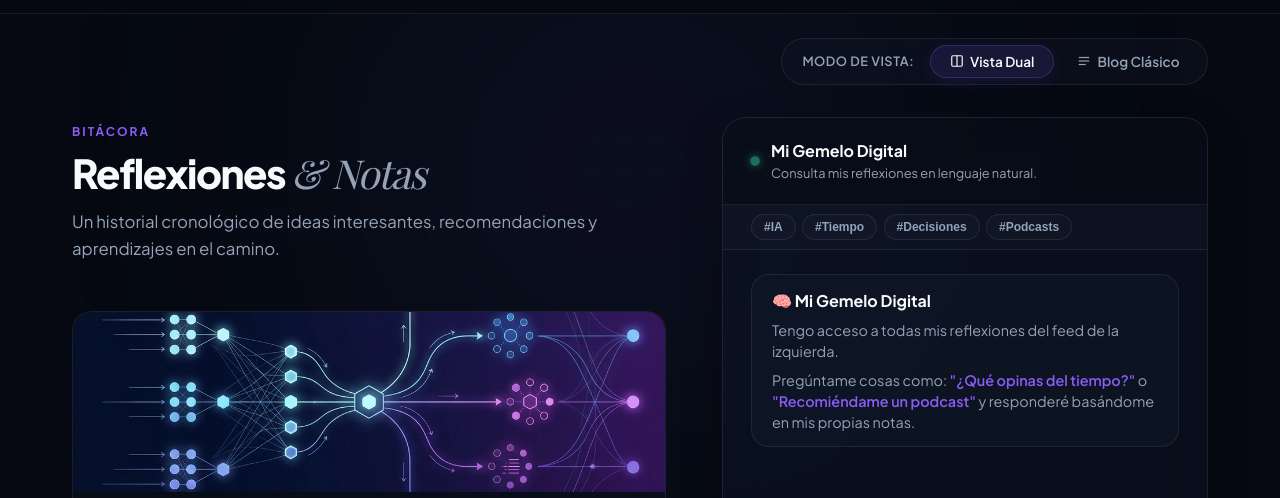
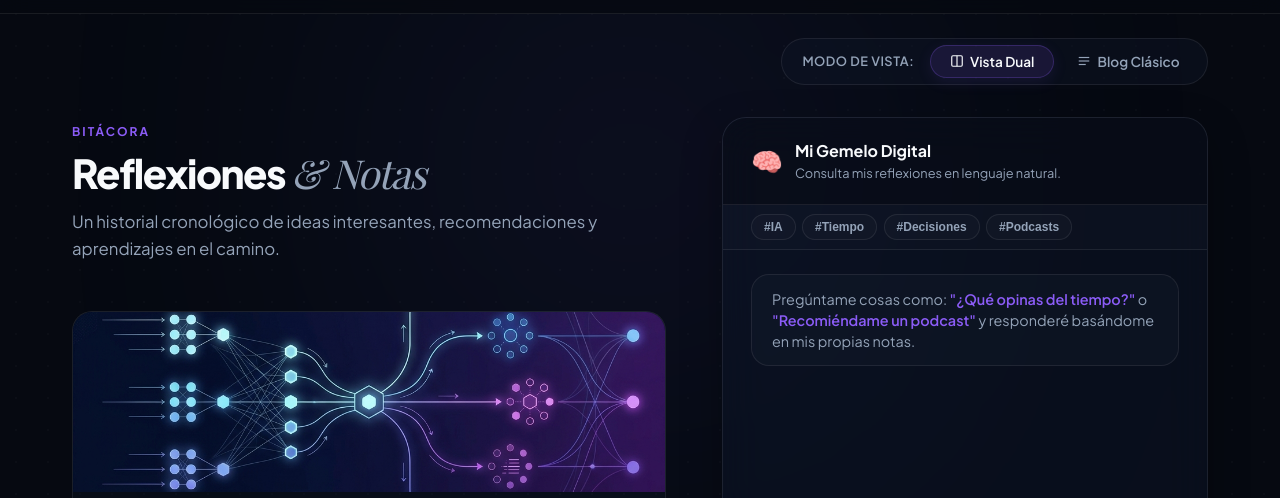
Before and after one commit to emochin/emiliomoreno_com, a plain HTML site: page cerebro.html in a window 1280 px wide. Shown: the part 66-564 px from the top of the page. Drawn offline with nearby package versions, Linux system fonts and the light colour scheme; a web font is replaced by a local one.

Commit message:
fix: quitar duplicado del título en vista dual, usar 🧠 como icono del header

```diff
--- a/cerebro.css
+++ b/cerebro.css
@@ -355,14 +355,13 @@
     gap: 0.75rem;
 }
 
-.bot-status-active {
-    width: 8px;
-    height: 8px;
-    background-color: #34d399;
-    border-radius: 50%;
-    display: inline-block;
-    box-shadow: 0 0 8px #34d399;
-    animation: pulse-dot 2s infinite ease-in-out;
+.bot-avatar {
+    font-size: 1.6rem;
+    line-height: 1;
+    display: inline-flex;
+    align-items: center;
+    justify-content: center;
+    flex-shrink: 0;
 }
 
 .bot-info h2 {
--- a/cerebro.html
+++ b/cerebro.html
@@ -95,7 +95,7 @@
                 <!-- Chat Header Info -->
                 <div class="chat-box-header">
                     <div class="bot-info">
-                        <span class="bot-status-active"></span>
+                        <span class="bot-avatar">🧠</span>
                         <div>
                             <h2>Mi Gemelo Digital</h2>
                             <p>Consulta mis reflexiones en lenguaje natural.</p>
@@ -121,10 +121,6 @@
                 <div class="chat-log" id="chat-log">
                     <div class="chat-message bot-message">
                         <div class="message-bubble welcome-bubble">
-                            <h3>🧠 Mi Gemelo Digital</h3>
-                            <p>
-                                Tengo acceso a todas mis reflexiones del feed de la izquierda.
-                            </p>
                             <p>
                                 Pregúntame cosas como: <em>"¿Qué opinas del tiempo?"</em> o <em>"Recomiéndame un podcast"</em> y responderé basándome en mis propias notas.
                             </p>
```
